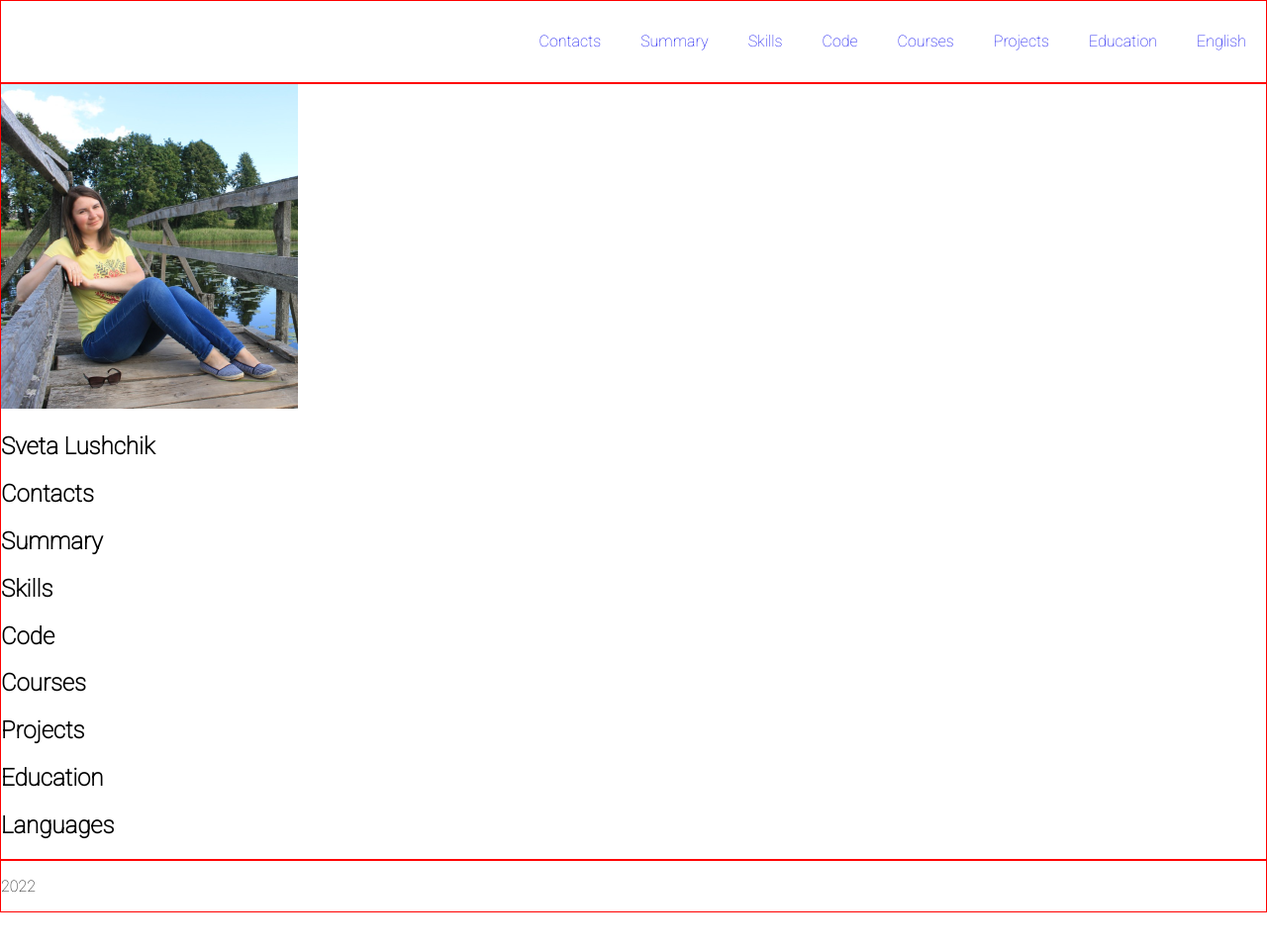
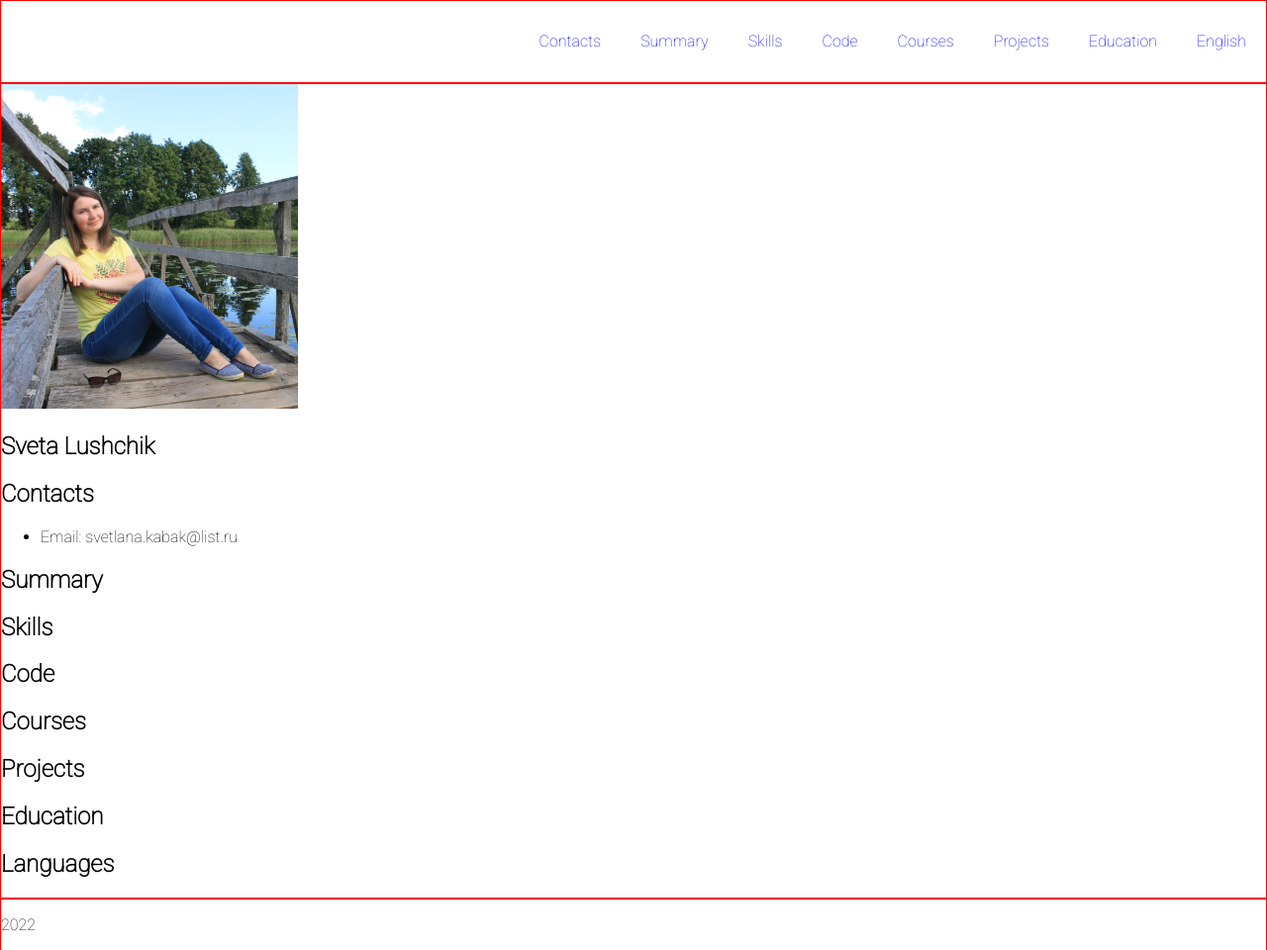
Before and after one commit to SvetaLushchik/rsschool-cv, a plain HTML site: page index.html in a window 1280 px wide. Shown: the whole page at 99% size. Before the commit the page ends 922 px from the top, so only its background shows below. Drawn offline with Linux system fonts and the light colour scheme.

Commit message:
feat:add email

```diff
--- a/index.html
+++ b/index.html
@@ -39,6 +39,9 @@
             </section>
             <section class="section" id="contacts">
                 <h2>Contacts</h2>
+                    <ul>
+                        <li>Email: svetlana.kabak@list.ru</li>
+                    </ul>
             </section>
             <section class="section" id="summary">
                 <h2>Summary</h2>
```
